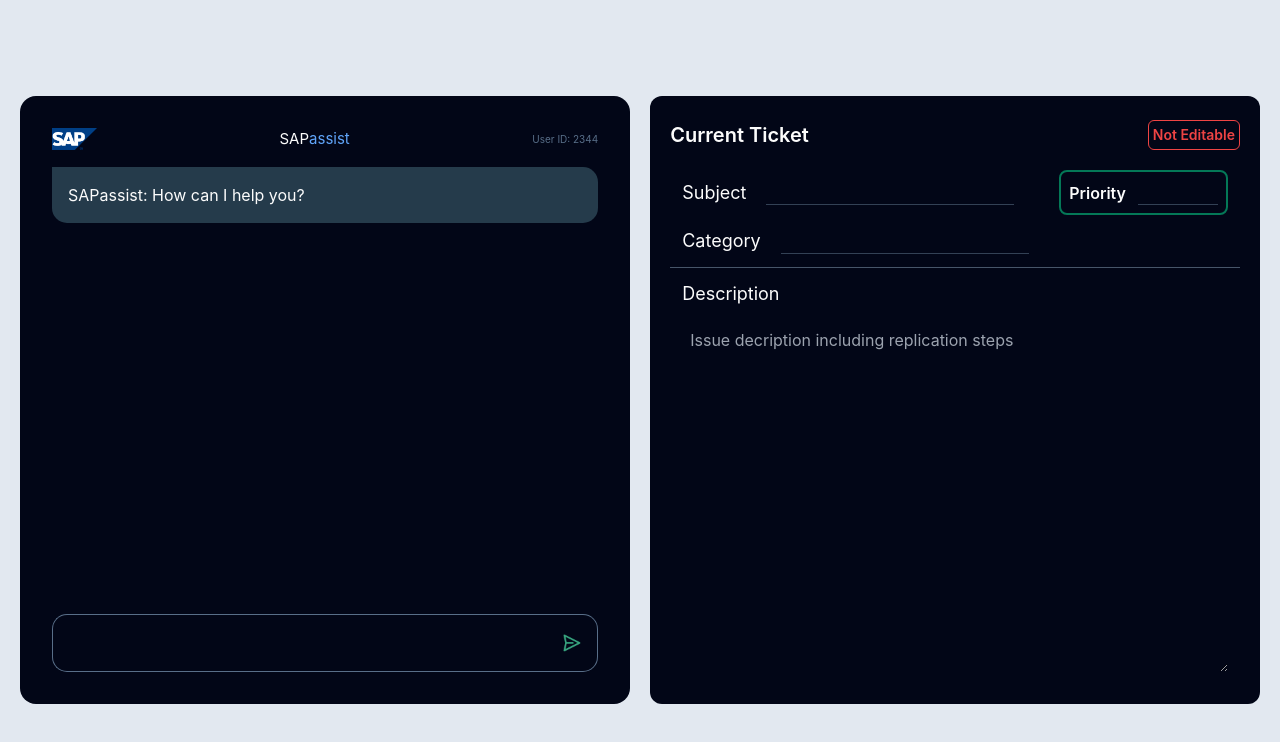
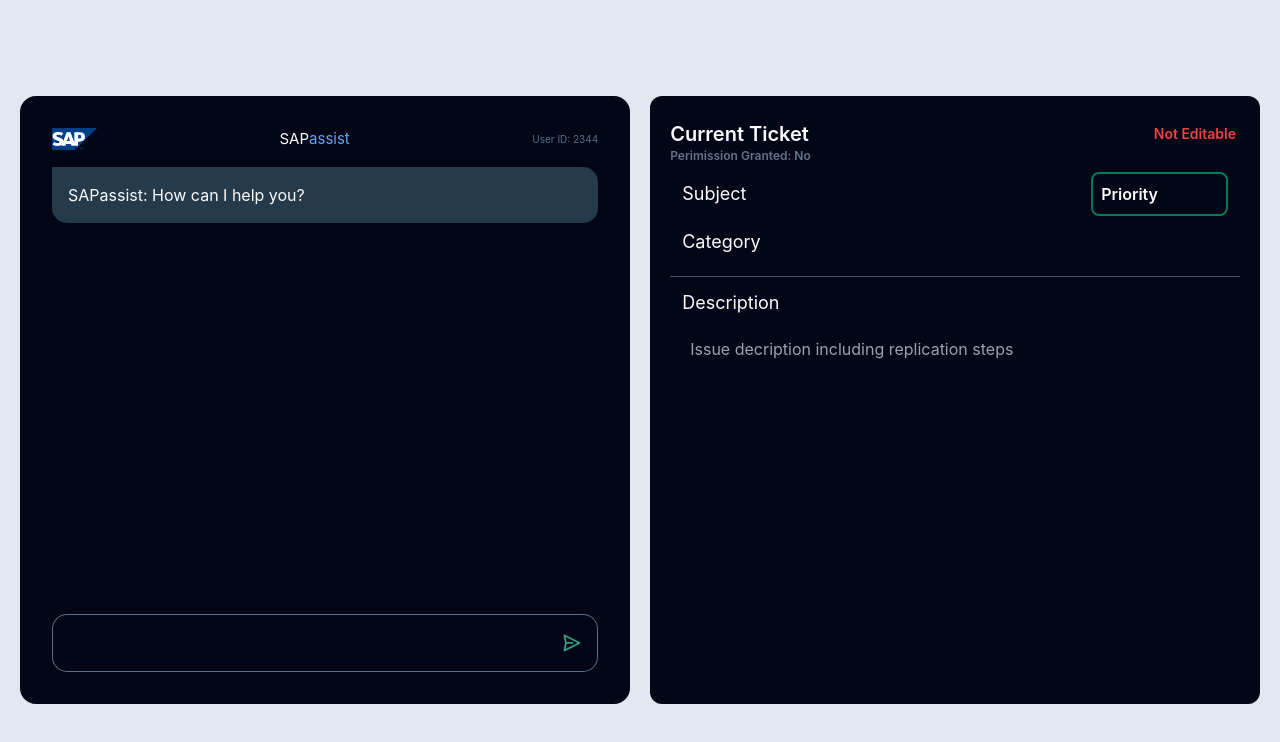
Before and after one commit to Mitchell2398/SAP_Chatbot, a React (Vite) app: page / in a window 1280 px wide. Shown: the top 742 px of the page. Built offline with nearby package versions, Linux system fonts and the light colour scheme; no server answers.

Commit message:
Update styles

```diff
--- a/src/components/TicketTable/TicketTable.jsx
+++ b/src/components/TicketTable/TicketTable.jsx
@@ -15,17 +15,21 @@ export const TicketTable = ({ setTicket, ticket }) => {
         <h1 className="text-xl font-semibold mt-1">Current Ticket</h1>
         {
           ticket.editable?(
-            <h1 className="border p-1 border-blue-700 rounded-md text-sm text-blue-700 font-semibold mt-1">Editting</h1>):
-            (<h1 className="border p-1 border-red-500 rounded-md text-sm text-red-500 font-semibold mt-1">Not Editable</h1>)
+            <h1 className="p-1 rounded-md text-sm text-blue-700 font-semibold mt-1">Editting</h1>):
+            (<h1 className="p-1 rounded-md text-sm text-red-500 font-semibold mt-1">Not Editable</h1>)
+
         }
       </div>
+      <h1 className="font-semibold text-xs text-slate-500">Perimission Granted:
+      {ticket.permission? " Yes": " No"}
+      </h1>
       {/* Subject, Priority, Category, Description */}
-      <div className="flex flex-col flex-grow mt-5">
+      <div className="flex flex-col flex-grow mt-2">
         <div className="flex flex-row justify-between gap-5 mx-3">
           <div className="flex border-slate-600 flex-row gap-5 items-center gap-5 justify-start">
             <h1 className="text-lg">Subject</h1>
             <input
-              className="text-slate-300 border-b border-slate-700 bg-slate-950"
+              className="text-slate-300 text-center w-fill border-slate-700 bg-slate-950"
               value={ticket.subject}
               onChange={ticket.editable?(event) => handleFieldChange(event, "subject"):null}
             />
@@ -33,17 +37,17 @@ export const TicketTable = ({ setTicket, ticket }) => {
           <div className="flex flex-row gap-3 items-center p-2 rounded-lg border-2 border-emerald-700 justify-start">
             <h1 className="text-base font-semibold">Priority</h1>
             <input
-              className="text-base text-slate-300 w-[5rem] border-b border-slate-700  bg-slate-950"
+              className="text-base text-slate-300 text-center w-[3rem] border-slate-700  bg-slate-950"
               value={ticket.priority}
               onChange={ticket.editable?(event) => handleFieldChange(event, "priority"):null}
             />
           </div>
         </div>
 
-        <div className="flex flex-row p-3 justify-start gap-5 items-center">
+        <div className="flex flex-row p-3 justify-start gap-5 mb-2 items-center">
           <h1 className="text-lg">Category</h1>
           <input
-            className="text-slate-300 border-b border-slate-700 bg-slate-950"
+            className="text-slate-300 border-slate-700 bg-slate-950"
             value={ticket.category}
             onChange={ticket.editable?(event) => handleFieldChange(event, "category"):null}
           />
@@ -51,7 +55,7 @@ export const TicketTable = ({ setTicket, ticket }) => {
         <div className="flex p-3 border-t flex-grow h-full border-slate-600 flex-col">
           <h1 className="text-lg mb-3">Description</h1>
           <textarea
-            className="text-slate-300 p-2 flex-grow border-slate-700  bg-slate-950"
+            className="text-slate-300 p-2 resize-none flex-grow border-slate-700  bg-slate-950"
             title={"Description."}
             placeholder="Issue decription including replication steps"
             value={ticket.description}
--- a/tailwind_output.css
+++ b/tailwind_output.css
@@ -539,6 +539,11 @@ video {
   margin-right: 0.75rem;
 }
 
+.my-2 {
+  margin-top: 0.5rem;
+  margin-bottom: 0.5rem;
+}
+
 .mb-3 {
   margin-bottom: 0.75rem;
 }
@@ -549,6 +554,14 @@ video {
 
 .mt-5 {
   margin-top: 1.25rem;
+}
+
+.mt-2 {
+  margin-top: 0.5rem;
+}
+
+.mb-2 {
+  margin-bottom: 0.5rem;
 }
 
 .flex {
@@ -603,8 +616,16 @@ video {
   width: 8rem;
 }
 
+.w-\[3rem\] {
+  width: 3rem;
+}
+
 .flex-grow {
   flex-grow: 1;
+}
+
+.resize-none {
+  resize: none;
 }
 
 .flex-row {
@@ -784,6 +805,11 @@ video {
   line-height: 1.25rem;
 }
 
+.text-xs {
+  font-size: 0.75rem;
+  line-height: 1rem;
+}
+
 .font-semibold {
   font-weight: 600;
 }
@@ -821,6 +847,16 @@ video {
 .text-red-500 {
   --tw-text-opacity: 1;
   color: rgb(239 68 68 / var(--tw-text-opacity));
+}
+
+.text-slate-600 {
+  --tw-text-opacity: 1;
+  color: rgb(71 85 105 / var(--tw-text-opacity));
+}
+
+.text-slate-500 {
+  --tw-text-opacity: 1;
+  color: rgb(100 116 139 / var(--tw-text-opacity));
 }
 
 .transition-all {
```
